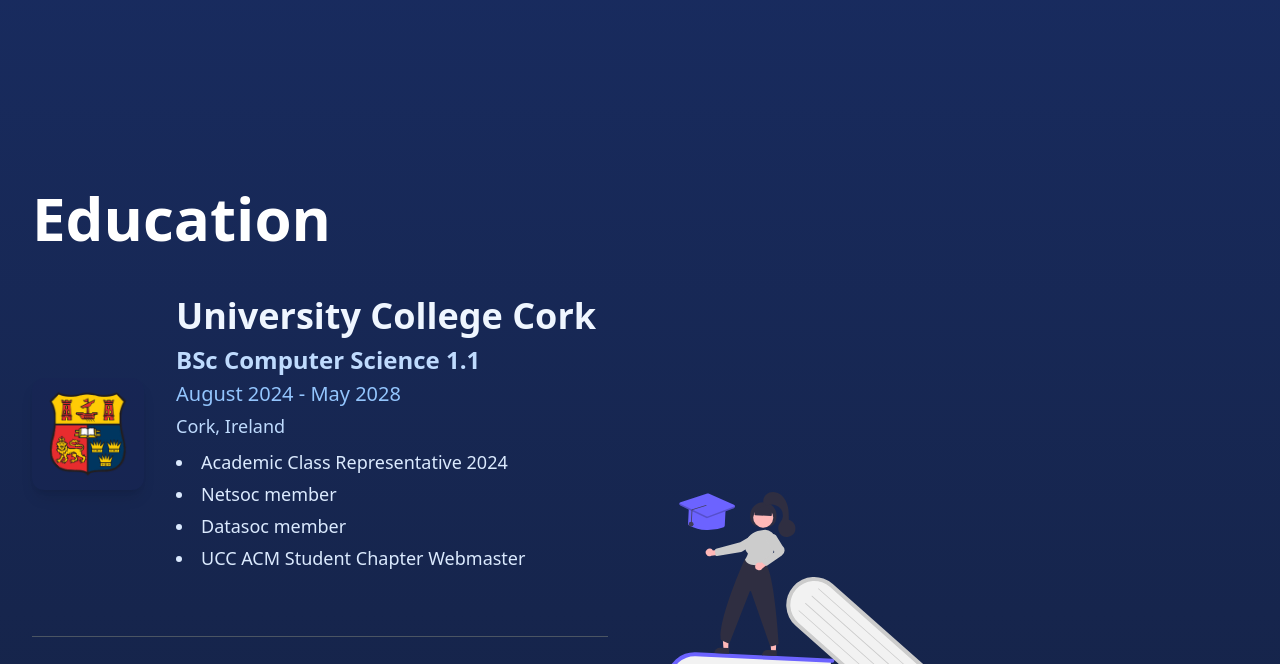
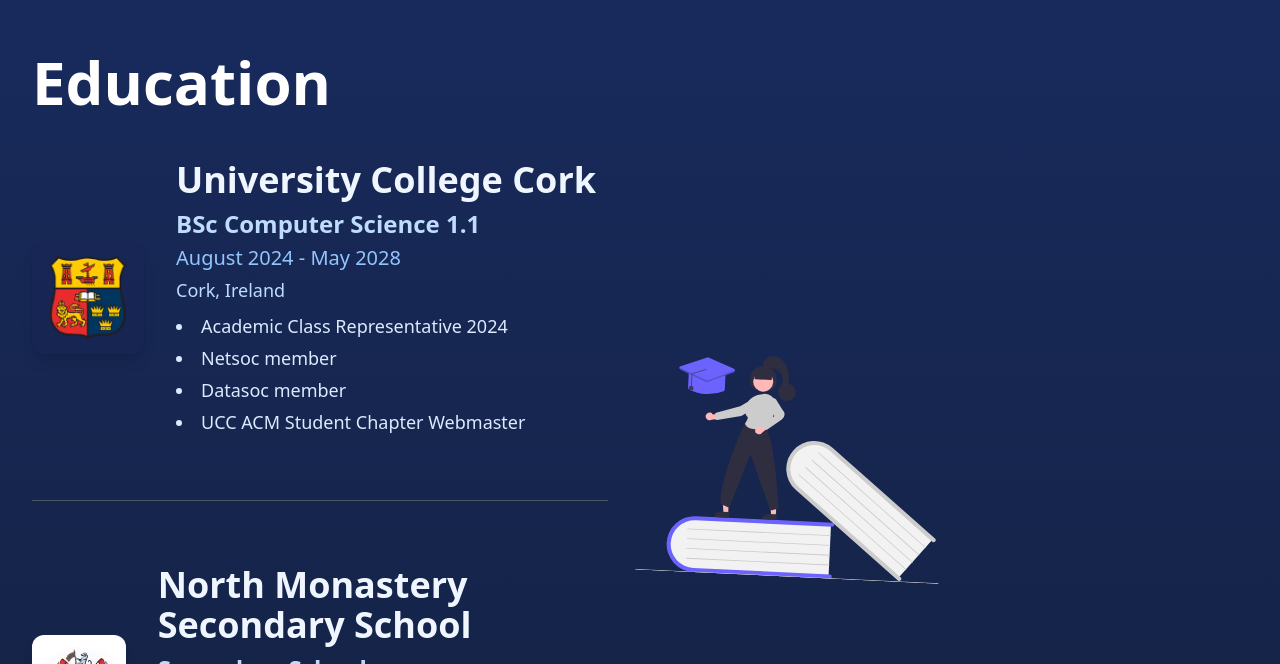
Before and after one commit to JordanBuckleyGit/my-portfolio, a React (Vite) app: page / in a window 1280 px wide. Shown: the part 1576-2240 px from the top of the page. Built offline with nearby package versions, Linux system fonts and the light colour scheme.

Commit message:
Final touches

```diff
--- a/src/App.css
+++ b/src/App.css
@@ -43,23 +43,33 @@
 
 /* Standardize section heights and spacing */
 section {
-  min-height: auto;
-  padding-top: 4rem;
-  padding-bottom: 4rem;
+  width: 100%;
+  padding-top: 3rem;
+  padding-bottom: 3rem;
 }
 
-@media (max-width: 768px) {
+/* Mobile spacing */
+@media (max-width: 640px) {
   section {
-    padding-top: 2rem;
-    padding-bottom: 2rem;
+    padding-top: 1.5rem;
+    padding-bottom: 1.5rem;
   }
 }
 
+/* Tablet spacing */
+@media (min-width: 641px) and (max-width: 1023px) {
+  section {
+    padding-top: 2.5rem;
+    padding-bottom: 2.5rem;
+  }
+}
+
+/* Desktop spacing */
 @media (min-width: 1024px) {
   section {
-    padding-top: 5rem;
-    padding-bottom: 5rem;
-    min-height: 80vh;
+    padding-top: 4rem;
+    padding-bottom: 4rem;
+    min-height: 65vh;
   }
 }
 
@@ -76,40 +86,42 @@
   padding: 0;
 }
 
-/* Prevent horizontal scroll on all screen sizes */
-@media (max-width: 767px) {
-  main {
-    width: 100%;
-    max-width: 100vw;
-  }
+/* Main container spacing */
+main {
+  display: flex;
+  flex-direction: column;
+  gap: 0;
+  width: 100%;
 }
 
-/* Example: Responsive padding for main container */
+/* Mobile padding */
 @media (max-width: 640px) {
   main {
-    padding-left: 0.5rem;
-    padding-right: 0.5rem;
-    padding-top: 1rem;
-    padding-bottom: 1rem;
+    padding-left: 0;
+    padding-right: 0;
+    padding-top: 0;
+    padding-bottom: 0;
     overflow: hidden;
   }
 }
 
+/* Tablet padding */
 @media (min-width: 641px) and (max-width: 1023px) {
   main {
-    padding-left: 1rem;
-    padding-right: 1rem;
-    padding-top: 2rem;
-    padding-bottom: 2rem;
+    padding-left: 0;
+    padding-right: 0;
+    padding-top: 0;
+    padding-bottom: 0;
   }
 }
 
+/* Desktop padding */
 @media (min-width: 1024px) {
   main {
-    padding-left: 2rem;
-    padding-right: 2rem;
-    padding-top: 3rem;
-    padding-bottom: 3rem;
+    padding-left: 0;
+    padding-right: 0;
+    padding-top: 0;
+    padding-bottom: 0;
   }
 }
 
--- a/src/components/Navbar.jsx
+++ b/src/components/Navbar.jsx
@@ -139,6 +139,7 @@
           {[
             { href: "#skills", label: "Skills" },
             { href: "#education", label: "Education" },
+            { href: "#experiences", label: "Experiences" },
             { href: "#achievements", label: "Achievements" },
             { href: "#volunteering", label: "Volunteering" },
             { href: "#projects", label: "Projects" },
```
